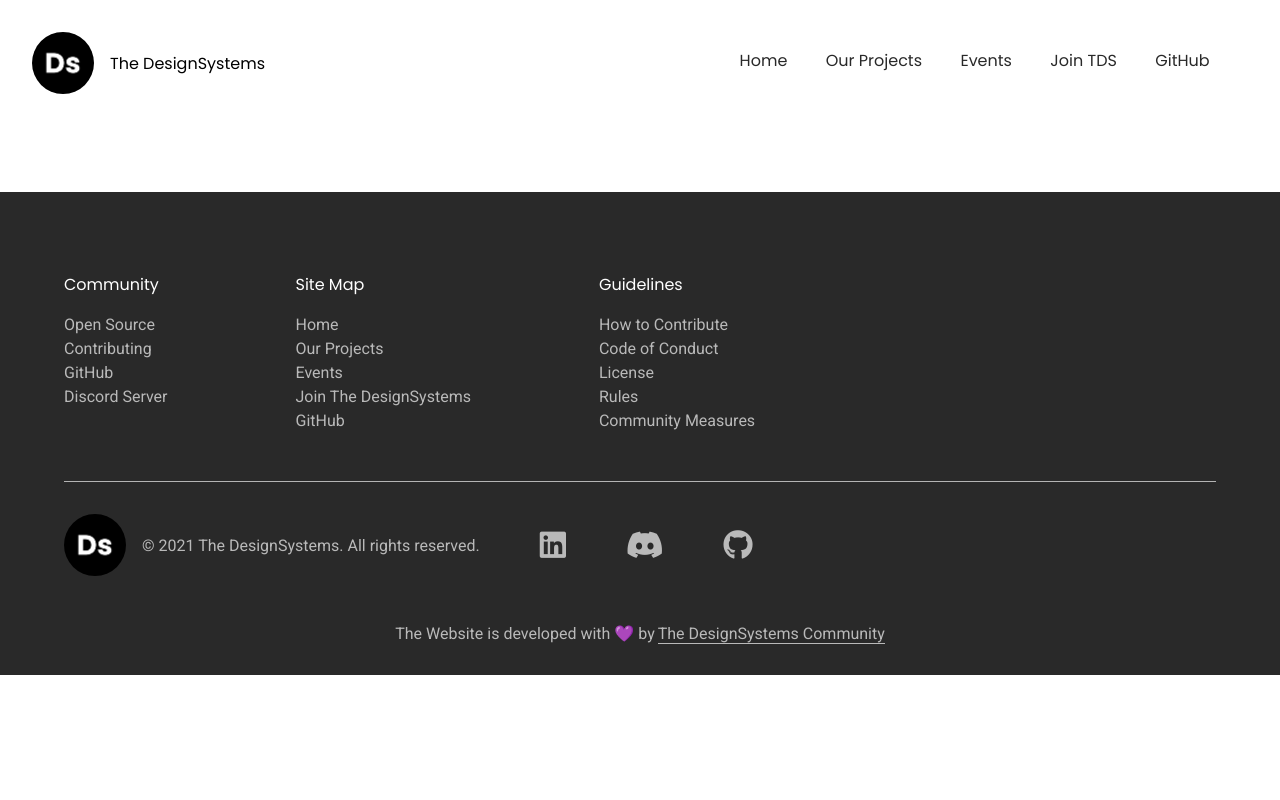
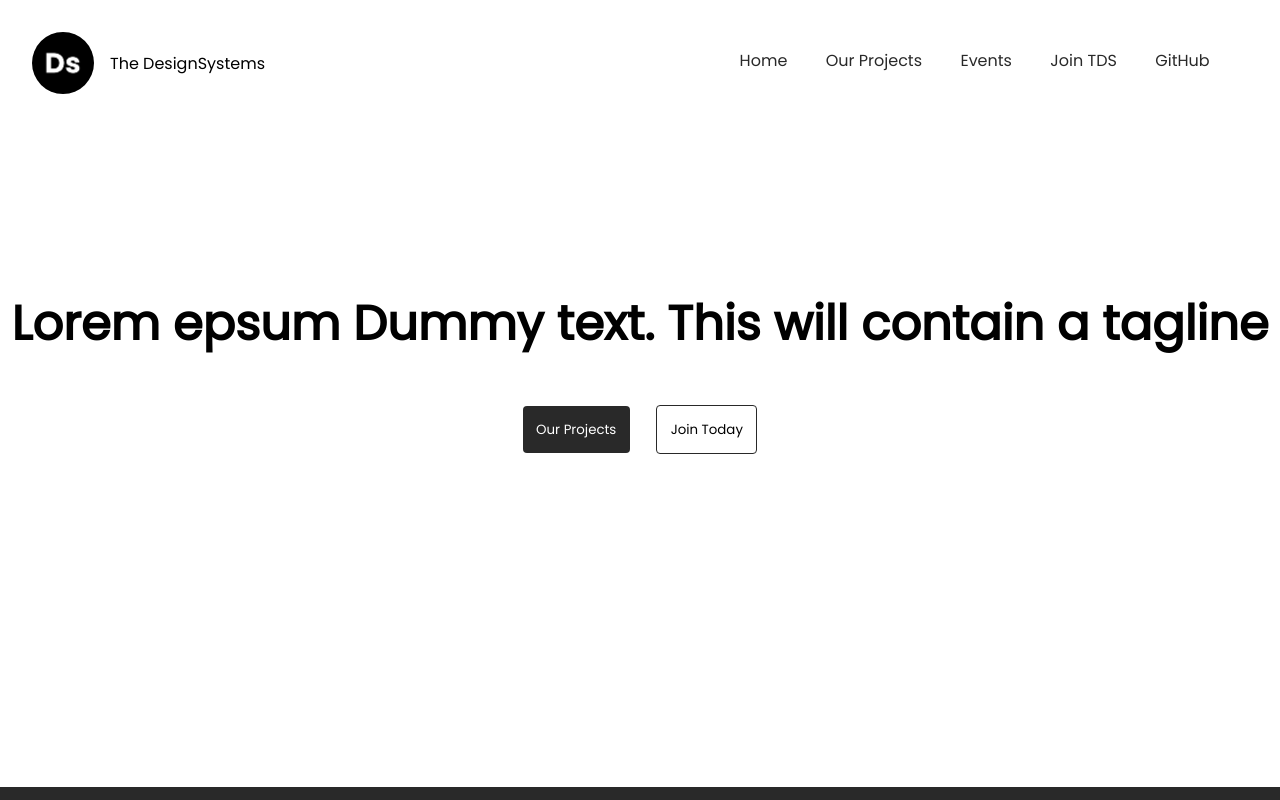
Before and after one commit to yashsehgal/designsystemsoss.github.io, a React (Create React App) app: page / in a window 1280 px wide. Shown: the top 800 px of the page. Built offline with nearby package versions, Linux system fonts and the light colour scheme.

Commit message:
hashRouting added to the project, header component

```diff
--- a/src/App.js
+++ b/src/App.js
@@ -1,21 +1,21 @@
 
-import Header from './components/Header';
-import Footer from './components/Footer';
-import Home from './pages/Home';
-import Projects from './pages/Projects';
-import { BrowserRouter as Router, Route } from "react-router-dom";
+// import Header from './components/Header';
+// import Footer from './components/Footer';
+// import Home from './pages/Home';
+// import Projects from './pages/Projects';
+// import { BrowserRouter as Router, Route } from "react-router-dom";
 
-function App() {
-  return (
-    <div className="App">
-      <Header />
-      <Router>
-        <Route path="/community" exact component={Home} />
-        <Route path="/community/projects" exact component={Projects} />
-      </Router>
-      <Footer />
-    </div>
-  );
-}
+// function App() {
+//   return (
+//     <div className="App">
+//       <Header />
+//       <Router>
+//         <Route path="/community" exact component={Home} />
+//         <Route path="/community/projects" exact component={Projects} />
+//       </Router>
+//       <Footer />
+//     </div>
+//   );
+// }
 
-export default App;
+// export default App;
--- a/src/components/Header.js
+++ b/src/components/Header.js
@@ -16,7 +16,7 @@ const Header =() => {
       <div className="header_option_container">
         <ul className="header-option-list">
           <li className="header-option"><a href="/community">Home</a></li>
-          <li className="header-option"><a href="/community/projects">Our Projects</a></li>
+          <li className="header-option"><a href="/community/projects/">Our Projects</a></li>
           <li className="header-option"><a>Events</a></li>
           <li className="header-option"><a>Join TDS</a></li>
           <li className="header-option"><a href="https://www.github.com/DesignSystemsOSS" target="_blank">GitHub</a></li>
--- a/src/index.js
+++ b/src/index.js
@@ -1,11 +1,27 @@
 import React from 'react';
 import ReactDOM from 'react-dom';
-import App from './App';
+import Header from './components/Header';
+import Footer from './components/Footer';
+import Home from './pages/Home';
+import Projects from './pages/Projects';
+// import { BrowserRouter as Router, Route } from "react-router-dom";
 import reportWebVitals from './reportWebVitals';
+import { Route, Switch, HashRouter as Router } from 'react-router-dom'
+
 
 ReactDOM.render(
   <React.StrictMode>
-    <App />
+    <Header />
+    <Router basename={process.env.PUBLIC_URL}>
+      <Switch>
+        <Route exact path="/" component={Home} />
+        <Route exact path="/community/projects/#/" exact component={Projects} />
+
+        {/* Setting up the 404 page on GitHub Pages */}
+        {/* <Route component={PageNotFound} status={404} /> */}
+      </Switch>
+    </Router>
+    <Footer />
   </React.StrictMode>,
   document.getElementById('root')
 );
```
